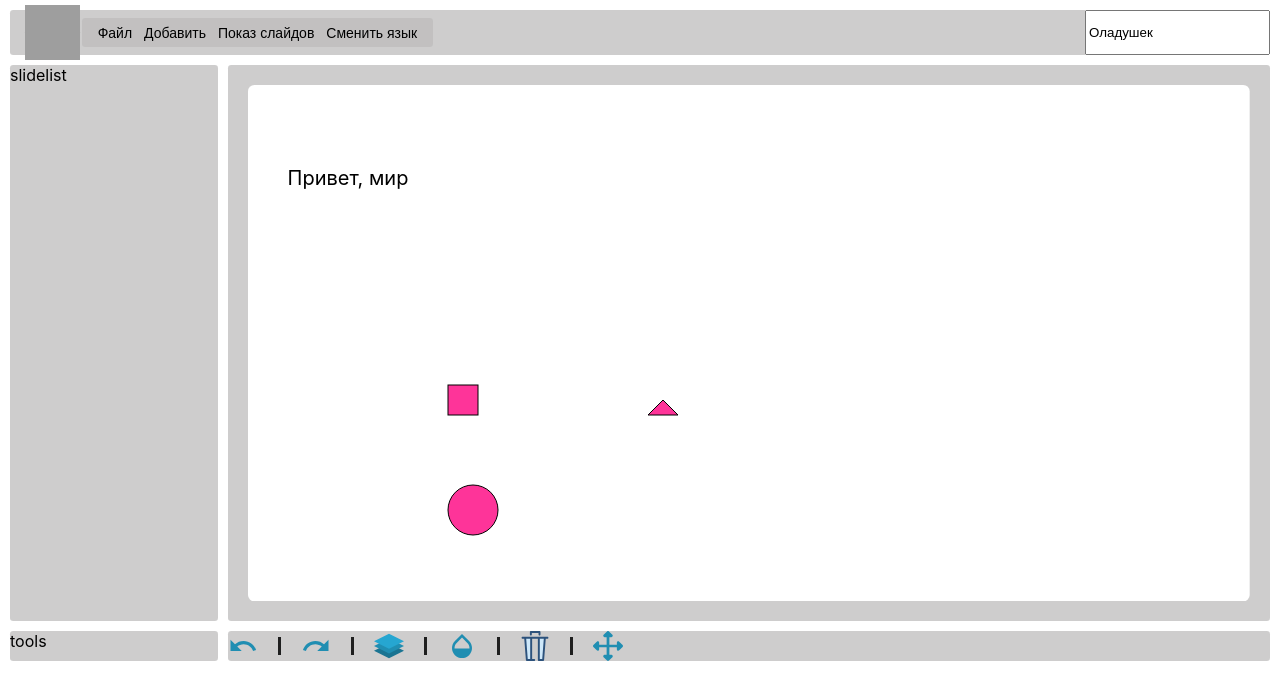
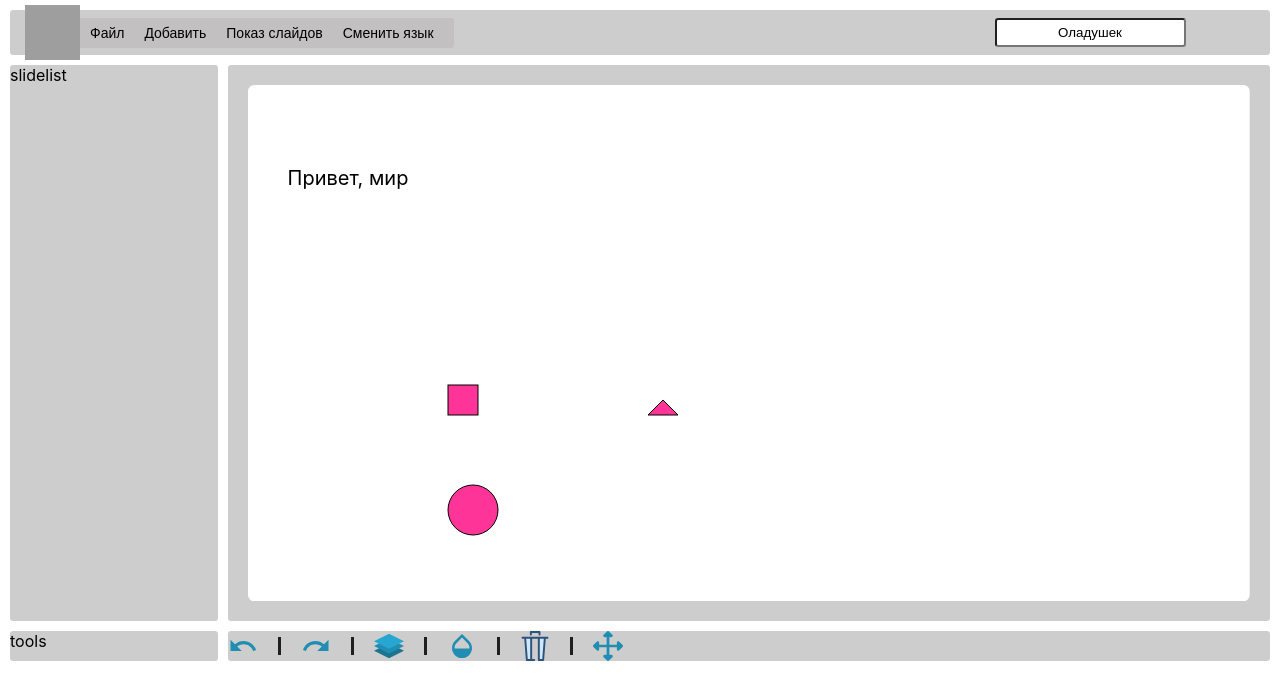
Before and after one commit to pklgn/project-os, a React (Create React App) app: page / in a window 1280 px wide. Shown: the top 700 px of the page. Built offline with nearby package versions, Linux system fonts and the light colour scheme; grey boxes are pictures that could not be loaded.

Commit message:
стиль: топбар

```diff
--- a/src/components/AppTop/AppTop.module.css
+++ b/src/components/AppTop/AppTop.module.css
@@ -1,7 +1,7 @@
 .top-bar {
   grid-area: top;
   display: grid;
-  grid-template-columns: 1fr 14fr 1fr;
+  grid-template-columns: 1fr 14fr 6fr;
   grid-template-areas: "logo top-bar presentation-name-input-field";
   background-color: rgba(190, 189, 189, 0.75);
   border-radius: 0.2rem;
@@ -17,7 +17,3 @@
   border-radius: 50%;
   background-color: black;
 }
-
-.input {
-  grid-area: presentation-name-input-field;
-}
--- a/src/components/AppTop/AppTop.tsx
+++ b/src/components/AppTop/AppTop.tsx
@@ -1,11 +1,14 @@
 import { BaseSyntheticEvent, useEffect, useState } from 'react';
+
+import { AdaptiveInputField } from '../common/AdaptiveInputField/AdaptiveInputField';
+import { AppLogoSVG } from '../common/icons/AppLogo';
+import { ToolBar } from '../common/ToolBar/ToolBar';
+
 import { connect } from 'react-redux';
 import { Editor } from '../../model/types';
 import { changePresentationTitle } from '../../redux/actions';
 import { store } from '../../redux/store';
-import { AdaptiveInputField } from '../common/AdaptiveInputField/AdaptiveInputField';
-import { AppLogoSVG } from '../common/icons/AppLogo';
-import { ToolBar } from '../common/ToolBar/ToolBar';
+
 import styles from './AppTop.module.css';
 
 export function AppTop(): JSX.Element {
@@ -20,25 +23,16 @@ export function AppTop(): JSX.Element {
         mapDispatchToProps(store.dispatch, event.target.value).changePresentationTitle();
         setPresentationTitle(store.getState().presentation.name);
     }
-    const onClickHandler = (_: BaseSyntheticEvent) => {
-        console.log(store.getState().presentation.name);
-    }
 
     return (
         <div
             className={styles['top-bar']}
-            onClick={onClickHandler}
         >
             <div className={styles["logo-container"]}>
                 <AppLogoSVG width={55} height={55} type={'default'} />
             </div>
-            <input
-                className={styles.input}
-                type="text"
-                value={presentationTitle}
-                onChange={onChangeHandler}
-            />
             <ToolBar />
+            <AdaptiveInputField value={presentationTitle} onChange={onChangeHandler} />
         </div>
     );
 }
--- a/src/components/common/AdaptiveInputField/AdaptiveInputField.module.css
+++ b/src/components/common/AdaptiveInputField/AdaptiveInputField.module.css
@@ -1,3 +1,14 @@
 .input {
     grid-area: presentation-name-input-field;
+    max-height: 20px;
+    align-self: center;
+    padding: 5px;
+    justify-self: center;
+    outline: none;
+    border-radius: 0.2rem;
+    text-align: center;
 }
+
+.input:focus {
+    border-color: #e59035;
+}
--- a/src/components/common/AdaptiveInputField/AdaptiveInputField.tsx
+++ b/src/components/common/AdaptiveInputField/AdaptiveInputField.tsx
@@ -1,10 +1,16 @@
+import { BaseSyntheticEvent } from 'react';
 import styles from './AdaptiveInputField.module.css'
 
-export function AdaptiveInputField(): JSX.Element {
+export function AdaptiveInputField(props: {
+    value: string,
+    onChange: (_: BaseSyntheticEvent) => void
+}): JSX.Element {
     return (
         <input
-          className={styles.input}
-          type="text"
+            className={styles.input}
+            type="text"
+            value={props.value}
+            onChange={props.onChange}
         />
     );
 }
--- a/src/components/common/Button/Button.module.css
+++ b/src/components/common/Button/Button.module.css
@@ -3,14 +3,13 @@
   outline: none;
   font-size: 14px;
   border-radius: 0.2rem;
-  display: inline-block;
   cursor: pointer;
   background-color: transparent;
-  padding: 4px 6px;
+  padding: 3px 10px 3px 10px;
 }
 
 .default:hover {
-  background-color: rgba(190, 189, 189, 0.75);
+  background-color: rgba(153, 153, 153, 0.4);
 }
 
 .default:focus {
@@ -22,10 +21,9 @@
   outline: none;
   font-size: 14px;
   border-radius: 0.2rem;
-  display: inline-block;
   cursor: pointer;
   background-color: #e4d429;
-  padding: 4px 6px;
+  padding: 3px 10px 3px 10px;
 }
 
 .button {
@@ -33,14 +31,13 @@
   outline: none;
   font-size: 14px;
   border-radius: 0.2rem;
-  display: inline-block;
   cursor: pointer;
   background-color: transparent;
-  padding: 4px 6px;
+  padding: 3px 10px 3px 10px;
 }
 
 .button:hover {
-  background-color: rgba(190, 189, 189, 0.75);
+  background-color: rgba(153, 153, 153, 0.4);
 }
 
 .button-pressed {
@@ -48,10 +45,9 @@
   outline: none;
   font-size: 14px;
   border-radius: 0.2rem;
-  display: inline-block;
   cursor: pointer;
   background-color: #e4d429;
-  padding: 4px 6px;
+  padding: 3px 10px 3px 10px;
 }
 
 .button-focused {
@@ -59,10 +55,9 @@
   outline: none;
   font-size: 14px;
   border-radius: 0.2rem;
-  display: inline-block;
   cursor: pointer;
   background-color: #f6ea6a;
-  padding: 4px 6px;
+  padding: 3px 10px 3px 10px;
 }
 
 .button-in-submenu {
--- a/src/components/common/ToolBar/ToolBar.module.css
+++ b/src/components/common/ToolBar/ToolBar.module.css
@@ -2,7 +2,7 @@
     padding: 0 10px;
     background-color: rgba(190, 189, 189, 0.75);
     border-radius: 0.2rem;
-    height: 1.85em;
+    height: 30px;
     grid-area: top-bar;
     display: flex;
     align-self: center;
@@ -10,17 +10,9 @@
 }
 
 .top-bar__button-list {
-    min-width: 100%;
     justify-self: center;
     align-self: center;
     border-radius: 2px;
-    display: flex;
-    justify-content: space-between;
-}
-
-.span {
-    min-width: 28vw;
-    max-height: 0px;
 }
 
 .top-bar__text {
```
